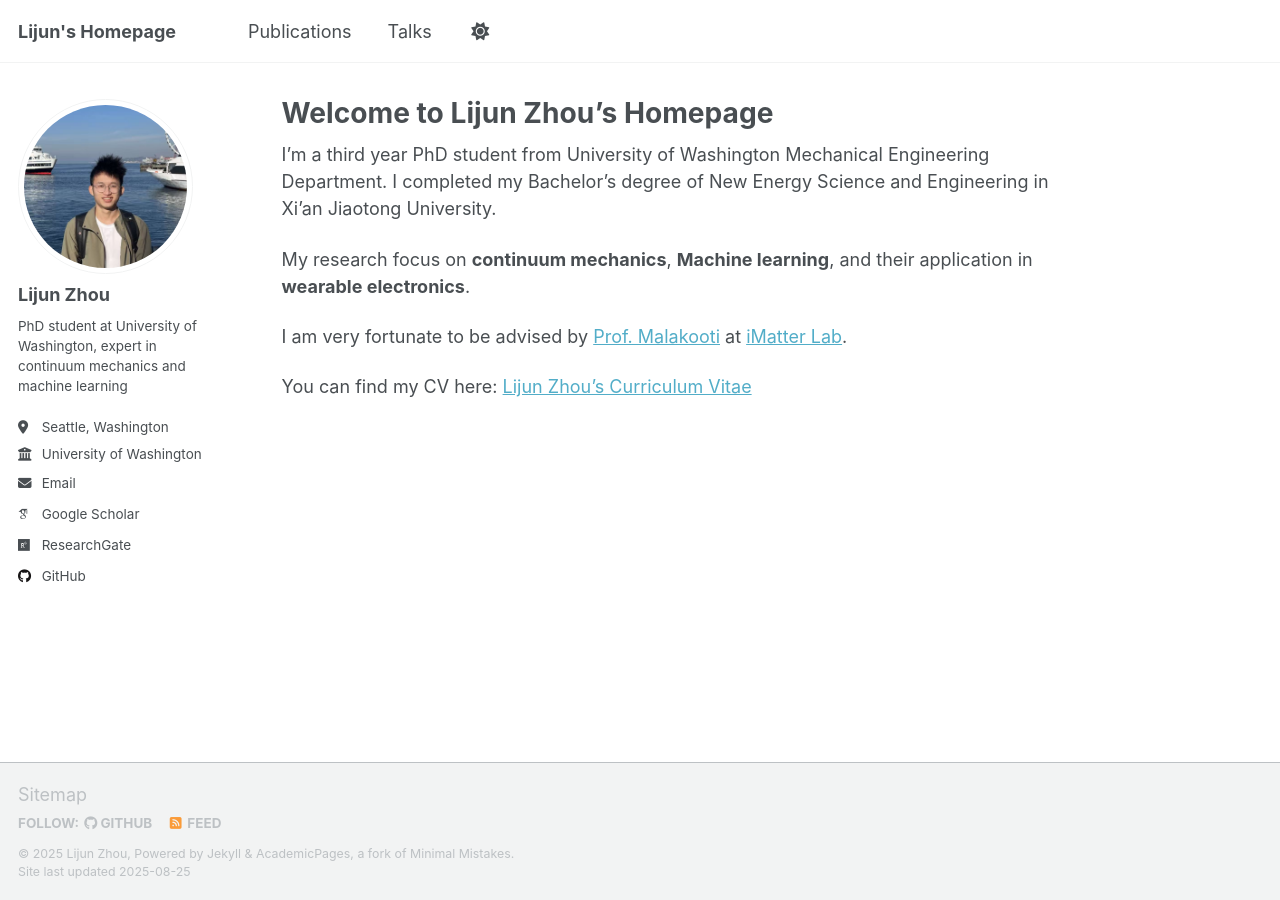
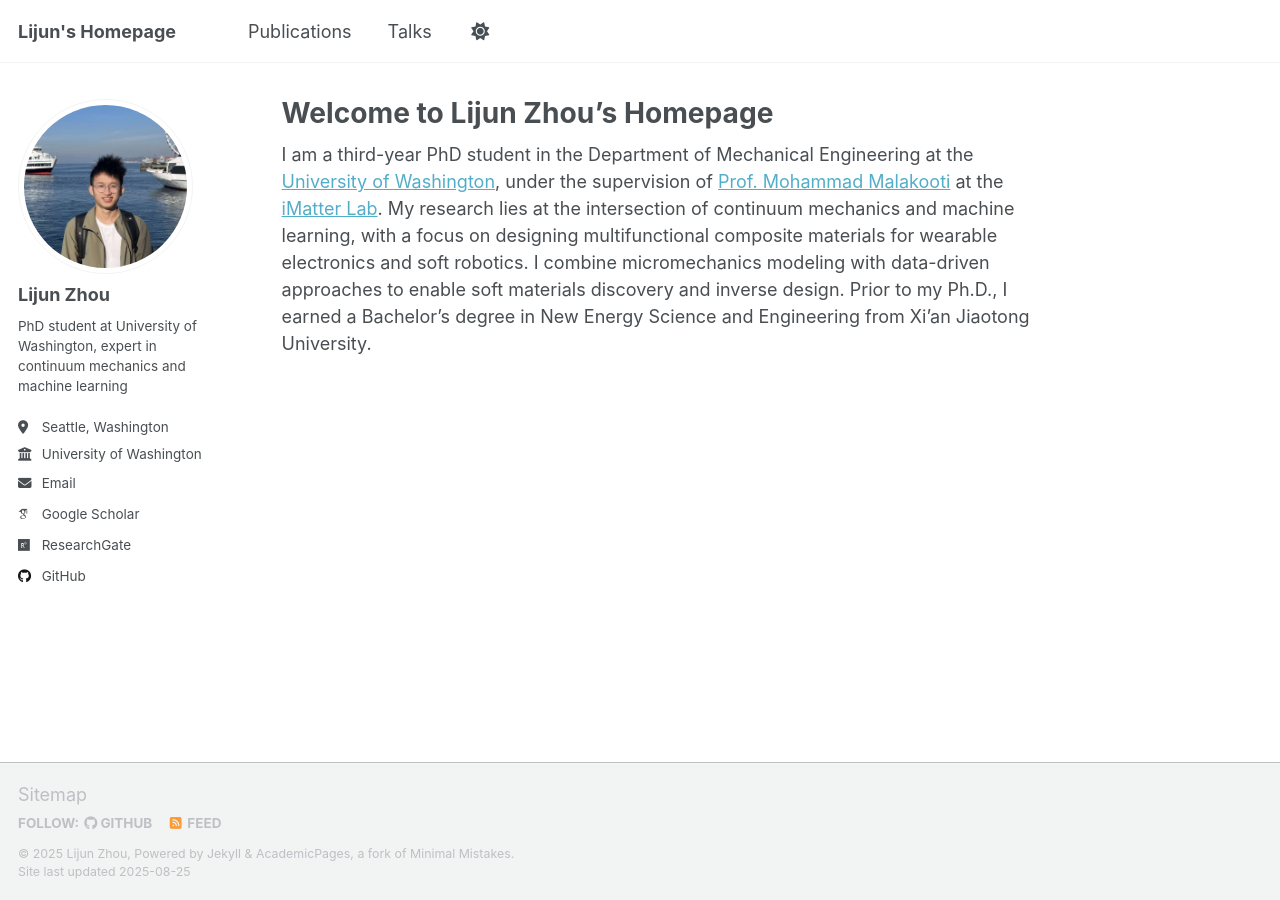
Before and after one commit to zdxbll/zdxbll, a Jekyll site: the page built from _pages/about.md, in a window 1280 px wide. Built offline with Jekyll 4.4.1, drawn with Linux system fonts in a browser that asks for light colours; some web fonts are replaced; a script that is not in the unit is left out.

Commit message:
Revise about page content and research description

```diff
--- a/_pages/about.md
+++ b/_pages/about.md
@@ -7,10 +7,6 @@ redirect_from:
   - /about.html
 ---
 
-I'm a third year PhD student from University of Washington Mechanical Engineering Department. I completed my Bachelor's degree of New Energy Science and Engineering in Xi’an Jiaotong University.
-
-My research focus on **continuum mechanics**, **Machine learning**, and their application in **wearable electronics**.
-
-I am very fortunate to be advised by [Prof. Malakooti](https://www.me.washington.edu/facultyfinder/mohammad-malakooti) at [iMatter Lab](https://sites.google.com/view/malakooti/research_1).
-
-You can find my CV here: [Lijun Zhou’s Curriculum Vitae](/assets/CV.pdf)
+I am a third-year PhD student in the Department of Mechanical Engineering at the [University of Washington](https://www.washington.edu/), under the supervision of [Prof. Mohammad Malakooti](https://www.me.washington.edu/facultyfinder/mohammad-malakooti) at the [iMatter Lab](https://sites.google.com/view/malakooti/research_1).
+My research lies at the intersection of continuum mechanics and machine learning, with a focus on designing multifunctional composite materials for wearable electronics and soft robotics. I combine micromechanics modeling with data-driven approaches to enable soft materials discovery and inverse design.
+Prior to my Ph.D., I earned a Bachelor’s degree in New Energy Science and Engineering from Xi’an Jiaotong University.
```
